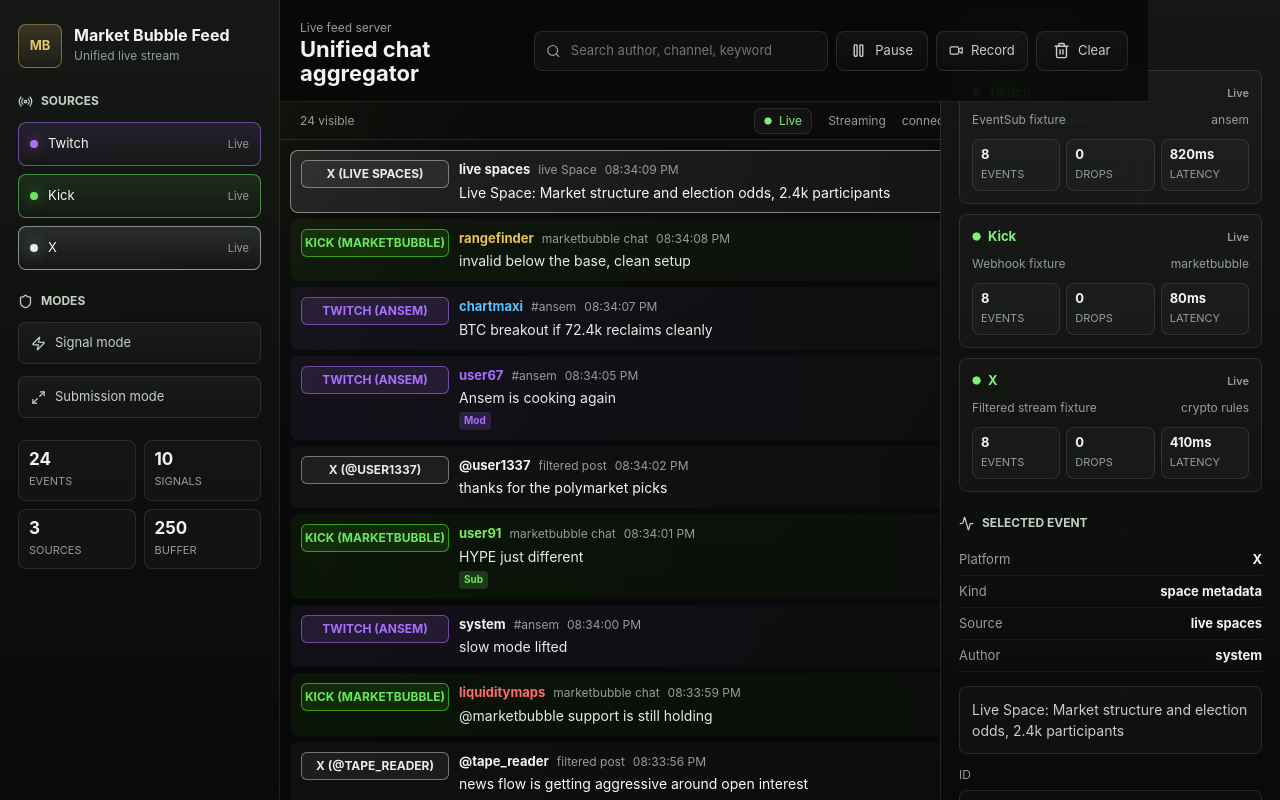
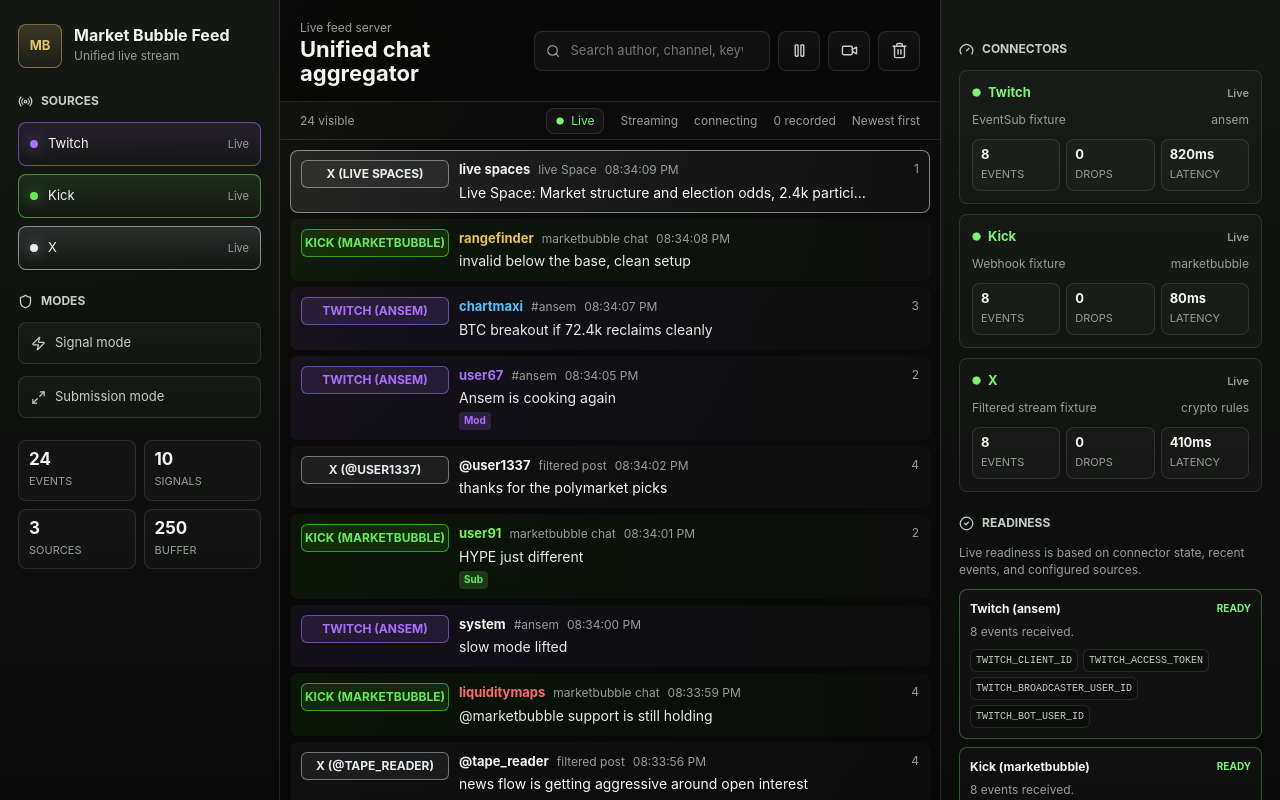
Before and after one commit to ramenxbt/unified-chat-aggregator, a React (Vite) app: page / in a window 1280 px wide. Built offline with nearby package versions, Linux system fonts and the light colour scheme; no server answers.

Commit message:
Add live readiness guidance

```diff
--- a/src/App.tsx
+++ b/src/App.tsx
@@ -2,6 +2,7 @@
 import {
   Activity,
   Ban,
+  CheckCircle2,
   Circle,
   Download,
   Gauge,
@@ -35,6 +36,12 @@
   twitch: "#a970ff",
   kick: "#67e85f",
   x: "#e8ecef"
+};
+
+const readinessRequirements: Record<SourcePlatform, string[]> = {
+  twitch: ["TWITCH_CLIENT_ID", "TWITCH_ACCESS_TOKEN", "TWITCH_BROADCASTER_USER_ID", "TWITCH_BOT_USER_ID"],
+  kick: ["KICK_WEBHOOK_ENABLED=true", "public /webhooks/kick URL", "KICK_ACCESS_TOKEN for auto subscribe"],
+  x: ["X_BEARER_TOKEN", "X_FILTER_RULES or X_SPACES_QUERY"]
 };
 
 export function App() {
@@ -93,6 +100,10 @@
   const totalEvents = feedEvents.length;
   const signalCount = feedEvents.filter(isSignalEvent).length;
   const activeSources = platforms.filter((platform) => platformFilter[platform]).length;
+  const readinessItems = useMemo(
+    () => buildReadinessItems(statuses, effectiveTransportState),
+    [statuses, effectiveTransportState]
+  );
 
   useEffect(() => {
     document.body.classList.toggle("obs-body", obsMode);
@@ -364,6 +375,11 @@
           </div>
         </section>
 
+        <section className="detail-section">
+          <SectionTitle icon={<CheckCircle2 size={15} />} title="Readiness" />
+          <ReadinessPanel items={readinessItems} transportState={effectiveTransportState} />
+        </section>
+
         <section className="detail-section selected-event">
           <SectionTitle icon={<Activity size={15} />} title="Selected event" />
           {selectedEvent ? <EventDetail event={selectedEvent} /> : <EmptyDetail />}
@@ -402,6 +418,16 @@
 type ImportedReplay = Omit<RecordingExport, "events"> & {
   fileName: string;
   events: UnifiedEvent[];
+};
+
+type AppTransportState = ReturnType<typeof useUnifiedFeed>["transportState"] | "replay";
+
+type ReadinessItem = {
+  platform: SourcePlatform;
+  state: "ready" | "watching" | "setup" | "attention";
+  title: string;
+  detail: string;
+  requirements: string[];
 };
 
 function readObsMode() {
@@ -514,6 +540,42 @@
   );
 }
 
+function ReadinessPanel({
+  items,
+  transportState
+}: {
+  items: ReadinessItem[];
+  transportState: AppTransportState;
+}) {
+  return (
+    <div className="readiness-panel">
+      <p className="readiness-summary">
+        {transportState === "fixture"
+          ? "Fixture mode active. Add live connector credentials before recording the real stream."
+          : transportState === "replay"
+            ? "Replay mode active. Exit replay to reconnect to live sources."
+            : "Live readiness is based on connector state, recent events, and configured sources."}
+      </p>
+      <div className="readiness-list">
+        {items.map((item) => (
+          <div className="readiness-item" data-state={item.state} key={item.platform}>
+            <div className="readiness-heading">
+              <span>{item.title}</span>
+              <strong>{item.state}</strong>
+            </div>
+            <p>{item.detail}</p>
+            <div className="readiness-requirements">
+              {item.requirements.map((requirement) => (
+                <code key={requirement}>{requirement}</code>
+              ))}
+            </div>
+          </div>
+        ))}
+      </div>
+    </div>
+  );
+}
+
 function EventDetail({ event }: { event: UnifiedEvent }) {
   return (
     <div className="event-detail">
@@ -558,6 +620,85 @@
       <span>Select an event.</span>
     </div>
   );
+}
+
+function buildReadinessItems(statuses: ConnectorStatus[], transportState: AppTransportState): ReadinessItem[] {
+  const statusMap = new Map(statuses.map((status) => [status.platform, status]));
+
+  return platforms.map((platform) => {
+    const status = statusMap.get(platform);
+    const platformName = platformLabels[platform];
+    const title = `${platformName} (${status?.sourceName ?? "not selected"})`;
+    const requirements = readinessRequirements[platform];
+
+    if (transportState === "fixture") {
+      return {
+        platform,
+        state: "setup",
+        title,
+        detail: "Currently showing fixture data, not the live platform.",
+        requirements
+      };
+    }
+
+    if (transportState === "replay") {
+      return {
+        platform,
+        state: "watching",
+        title,
+        detail: "Replay is loaded from a recording file.",
+        requirements
+      };
+    }
+
+    if (!status || status.state === "stopped") {
+      return {
+        platform,
+        state: "setup",
+        title,
+        detail: "Connector has not started for this source.",
+        requirements
+      };
+    }
+
+    if (status.state === "unauthorized") {
+      return {
+        platform,
+        state: "attention",
+        title,
+        detail: "Auth failed. Refresh the token or app permissions before the live run.",
+        requirements
+      };
+    }
+
+    if (status.state === "rate_limited" || status.state === "degraded") {
+      return {
+        platform,
+        state: "attention",
+        title,
+        detail: status.label,
+        requirements
+      };
+    }
+
+    if (status.state === "connecting" || status.state === "reconnecting") {
+      return {
+        platform,
+        state: "watching",
+        title,
+        detail: status.label,
+        requirements
+      };
+    }
+
+    return {
+      platform,
+      state: status.eventCount > 0 ? "ready" : "watching",
+      title,
+      detail: status.eventCount > 0 ? `${status.eventCount} events received.` : "Connected, waiting for first event.",
+      requirements
+    };
+  });
 }
 
 function formatAuthor(event: UnifiedEvent) {
--- a/src/styles.css
+++ b/src/styles.css
@@ -572,6 +572,100 @@
   font-size: 13px;
 }
 
+.readiness-panel {
+  margin-top: 12px;
+}
+
+.readiness-summary {
+  margin: 0 0 10px;
+  color: var(--muted);
+  font-size: 12px;
+  line-height: 1.45;
+}
+
+.readiness-list {
+  display: grid;
+  gap: 8px;
+}
+
+.readiness-item {
+  border: 1px solid var(--border);
+  border-radius: 8px;
+  padding: 10px;
+  background: rgba(255, 255, 255, 0.025);
+}
+
+.readiness-item[data-state="ready"] {
+  border-color: rgba(125, 242, 118, 0.32);
+}
+
+.readiness-item[data-state="attention"] {
+  border-color: rgba(229, 196, 107, 0.42);
+}
+
+.readiness-item[data-state="setup"] {
+  border-color: rgba(255, 107, 107, 0.32);
+}
+
+.readiness-heading {
+  display: flex;
+  align-items: center;
+  justify-content: space-between;
+  gap: 10px;
+  font-size: 12px;
+  font-weight: 720;
+}
+
+.readiness-heading span {
+  overflow: hidden;
+  text-overflow: ellipsis;
+  white-space: nowrap;
+}
+
+.readiness-heading strong {
+  color: var(--muted);
+  font-size: 10px;
+  font-weight: 720;
+  text-transform: uppercase;
+}
+
+.readiness-item[data-state="ready"] .readiness-heading strong {
+  color: #7df276;
+}
+
+.readiness-item[data-state="attention"] .readiness-heading strong {
+  color: var(--gold);
+}
+
+.readiness-item[data-state="setup"] .readiness-heading strong {
+  color: #ff9b9b;
+}
+
+.readiness-item p {
+  margin: 6px 0 0;
+  color: var(--muted);
+  font-size: 12px;
+  line-height: 1.4;
+}
+
+.readiness-requirements {
+  display: flex;
+  flex-wrap: wrap;
+  gap: 5px;
+  margin-top: 8px;
+}
+
+.readiness-requirements code {
+  max-width: 100%;
+  overflow-wrap: anywhere;
+  border: 1px solid var(--border);
+  border-radius: 6px;
+  padding: 3px 5px;
+  background: var(--panel-3);
+  color: var(--soft);
+  font-size: 10px;
+}
+
 .selected-event {
   min-height: 292px;
 }
@@ -749,6 +843,23 @@
   }
 }
 
+@media (min-width: 1181px) and (max-width: 1420px) {
+  .search-box {
+    width: min(27vw, 300px);
+    min-width: 220px;
+  }
+
+  .icon-button {
+    width: 42px;
+    min-width: 42px;
+    padding: 0;
+  }
+
+  .icon-button span {
+    display: none;
+  }
+}
+
 @media (max-width: 820px) {
   .app-shell {
     display: block;
```
Also changed, not shown: 3 other files (tests, documents, lock files or other folders).
